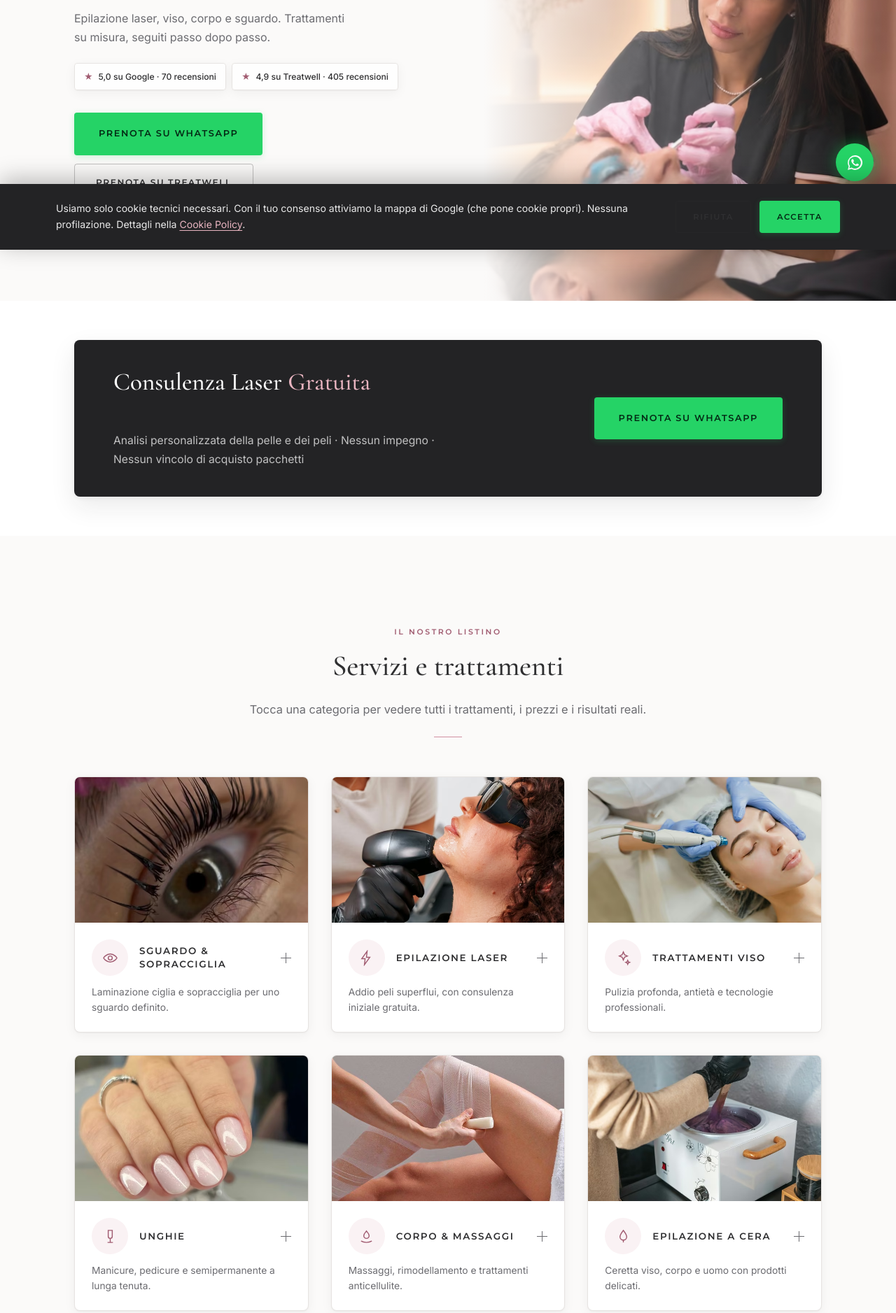
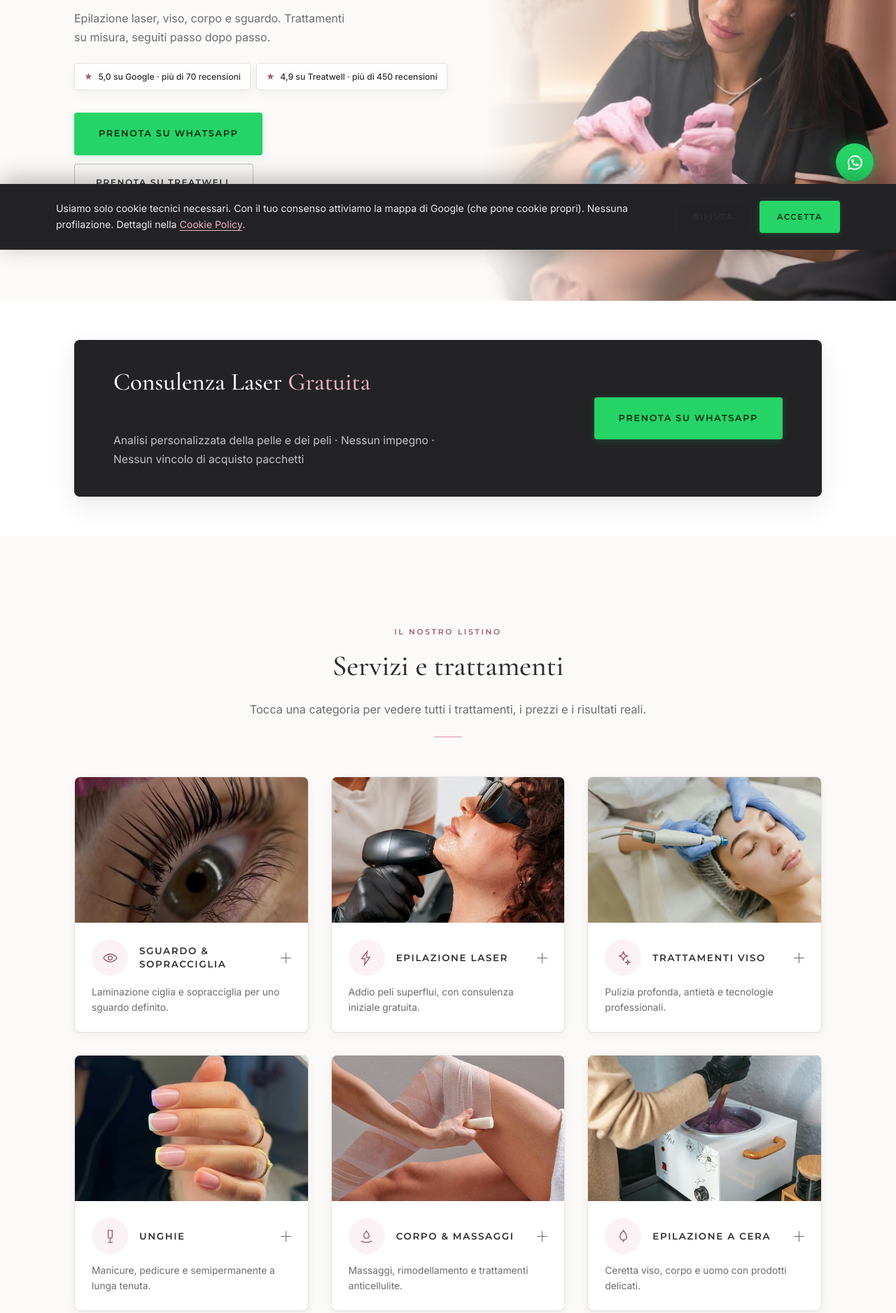
Before and after one commit to mdaniela97/unique-beauty-lab, a plain HTML site: page index.html in a window 1280 px wide. Shown: the part 443-2320 px from the top of the page at 70% size. Drawn offline with Linux system fonts and the light colour scheme.

Commit message:
Unghie: copertina french colorato; rimossa card 'Come si svolge una seduta'; recensioni 'più di 70/450'
- Unghie: nuova copertina french colorato (al posto della perlato)
- Risultati laser: eliminata la card 'Come si svolge una seduta'
- Recensioni (hero + sezione): Google 'più di 70', Treatwell 'più di 450'

Co-Authored-By: Claude Opus 4.8 <noreply@anthropic.com>

```diff
--- a/assets/js/site-data.js
+++ b/assets/js/site-data.js
@@ -176,9 +176,9 @@ const SITE_DATA = {
     },
     {
       id: "unghie",
-      immagine: "/assets/img/unghie-semipermanente-french",
-      imgW: [640, 1000],
-      imgAlt: "Manicure con smalto semipermanente french",
+      immagine: "/assets/img/unghie-french-colorato",
+      imgW: [640, 736],
+      imgAlt: "Mano con french manicure colorato dai toni pastello",
       nome: "Unghie",
       sottotitolo: "Manicure, pedicure e semipermanente a lunga tenuta.",
       icona: "unghie",
--- a/data/categorie.json
+++ b/data/categorie.json
@@ -207,7 +207,7 @@
     },
     {
       "sottotitolo": "Manicure, pedicure e semipermanente a lunga tenuta.",
-      "imgAlt": "Manicure con smalto semipermanente french",
+      "imgAlt": "Mano con french manicure colorato dai toni pastello",
       "icona": "unghie",
       "trattamenti": [
         {
@@ -237,10 +237,10 @@
         }
       ],
       "messaggio": "unghie",
-      "immagine": "/assets/img/unghie-cliente-perlato",
+      "immagine": "/assets/img/unghie-french-colorato",
       "imgW": [
         640,
-        1000
+        736
       ],
       "risultati": "/prima-e-dopo.html#unghie",
       "nome": "Unghie",
--- a/index.html
+++ b/index.html
@@ -128,8 +128,8 @@
         <p class="hero-tagline" data-testo="hero.tagline">Epilazione laser, viso, corpo e sguardo. Trattamenti su misura, seguiti passo dopo passo.</p>
 
         <div class="hero-badge">
-          <span class="badge-rating"><span class="stelle" aria-hidden="true">★</span> 5,0 su Google · 70 recensioni</span>
-          <span class="badge-rating"><span class="stelle" aria-hidden="true">★</span> 4,9 su Treatwell · 405 recensioni</span>
+          <span class="badge-rating"><span class="stelle" aria-hidden="true">★</span> 5,0 su Google · più di 70 recensioni</span>
+          <span class="badge-rating"><span class="stelle" aria-hidden="true">★</span> 4,9 su Treatwell · più di 450 recensioni</span>
         </div>
 
         <div class="gruppo-cta hero-cta">
@@ -316,12 +316,12 @@
         <div class="rating-riquadro">
           <span class="rating-voto">5,0</span>
           <span class="rating-stelle" aria-hidden="true">★★★★★</span>
-          <span class="rating-fonte">Google · 70 recensioni</span>
+          <span class="rating-fonte">Google · più di 70 recensioni</span>
         </div>
         <div class="rating-riquadro">
           <span class="rating-voto">4,9</span>
           <span class="rating-stelle" aria-hidden="true">★★★★★</span>
-          <span class="rating-fonte">Treatwell · 405 recensioni</span>
+          <span class="rating-fonte">Treatwell · più di 450 recensioni</span>
         </div>
       </div>
 
```
Also changed, not shown: prima-e-dopo.html (+0 -17 lines), assets/img/unghie-french-colorato-640.avif (added), assets/img/unghie-french-colorato-640.jpg (added), assets/img/unghie-french-colorato-640.webp (added), assets/img/unghie-french-colorato-736.avif (added), assets/img/unghie-french-colorato-736.jpg (added), assets/img/unghie-french-colorato-736.webp (added).
